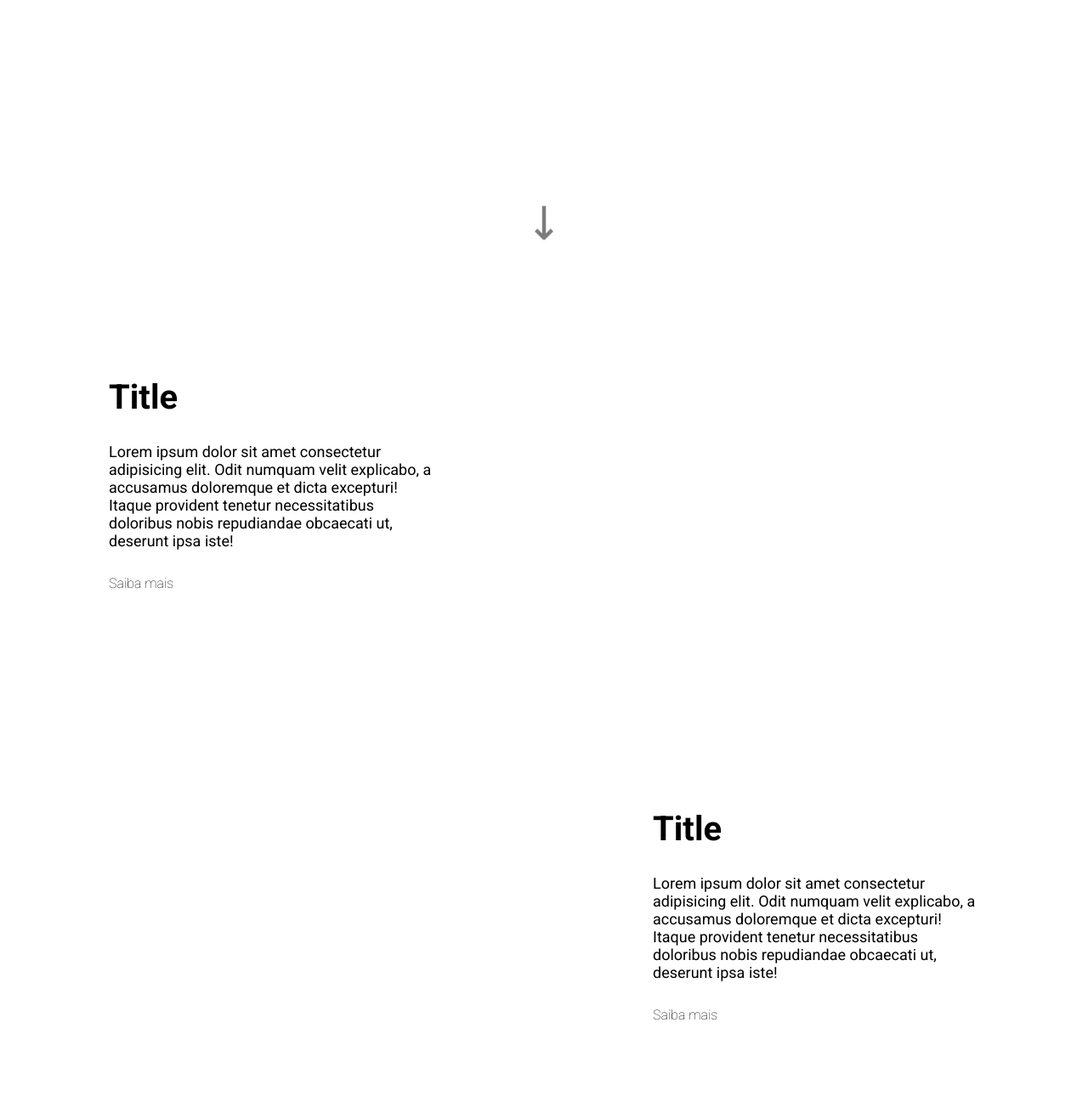
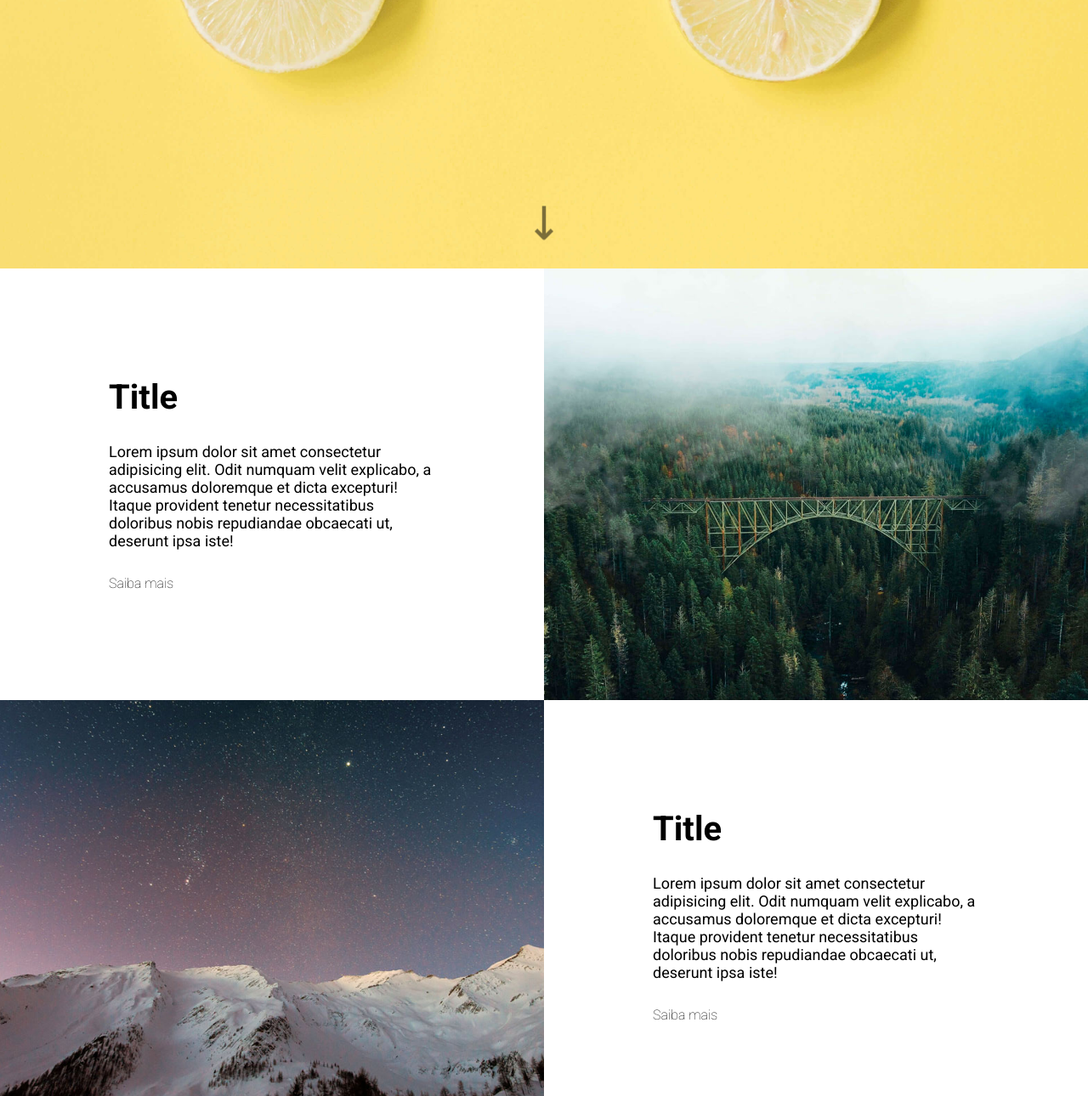
Before and after one commit to BrenoArraz/Agencia-KYZ, a plain HTML site: page index.html in a window 1280 px wide. Shown: the part 471-1761 px from the top of the page at 85% size. Drawn offline with Linux system fonts and the light colour scheme.

Commit message:
ajustando github

```diff
--- a/src/css/style.css
+++ b/src/css/style.css
@@ -46,7 +46,7 @@ body{
 .hero{
   grid-area: hero;
   height: 89vh;
-  background: url('src/images/lemons.jpg') center center no-repeat;
+  background: url('../images/lemons.jpg') center center no-repeat;
   background-size: cover;
   display: flex;
   justify-content: center;
@@ -128,12 +128,12 @@ body{
 }
 
 .about .image.right{
-  background: url('src/images/bridge.jpg') center center no-repeat;
+  background: url('../images/bridge.jpg') center center no-repeat;
   background-size: cover;
 }
 
 .about .image.left{
-  background: url('src/images/sky.jpg') center center no-repeat;
+  background: url('../images/sky.jpg') center center no-repeat;
   background-size: cover;
 }
 
```
